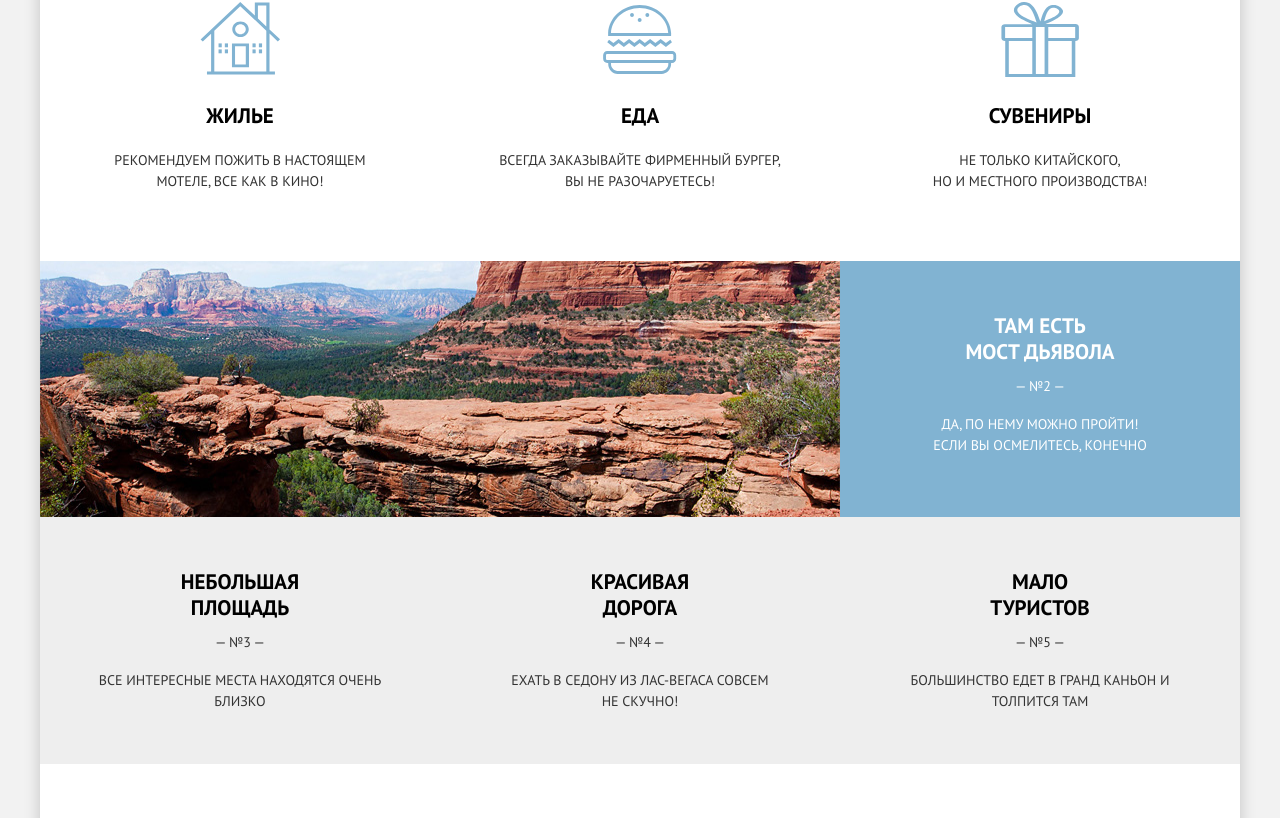
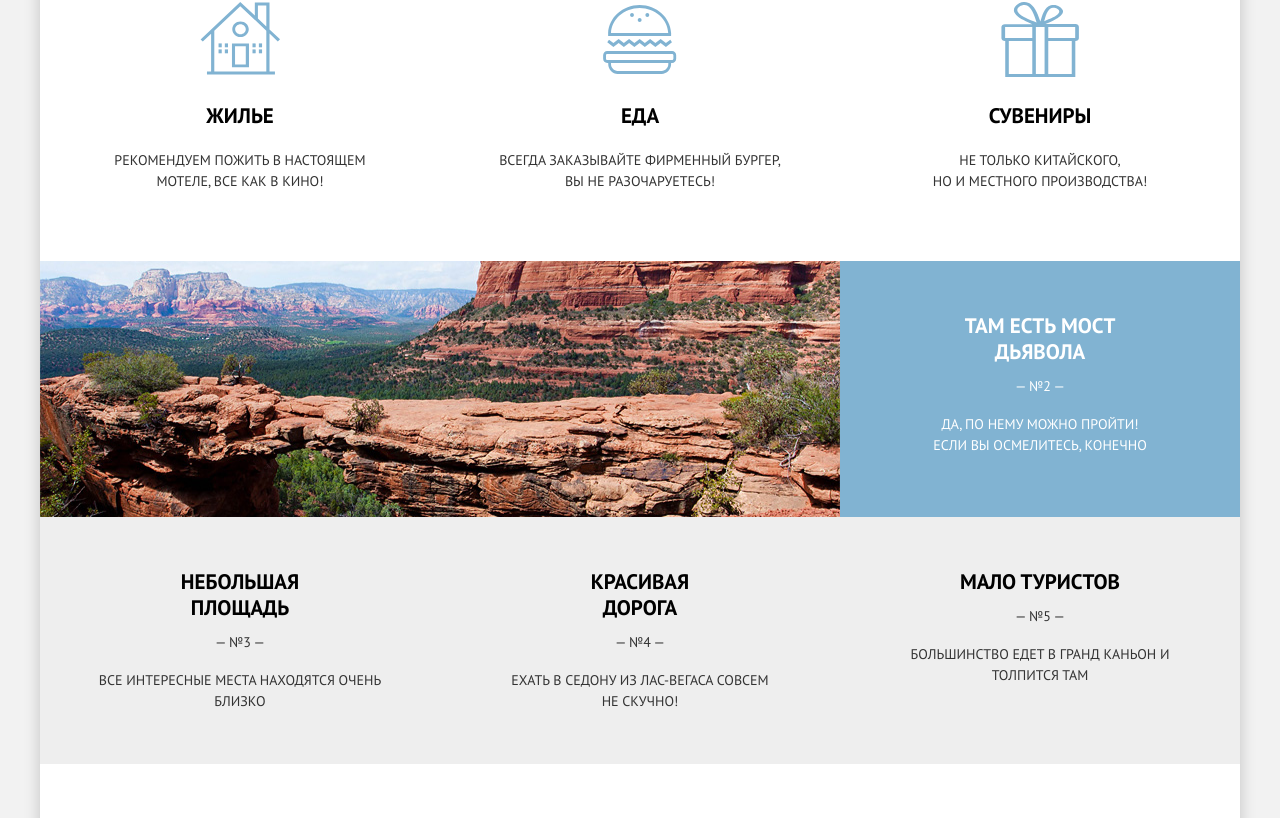
Before and after one commit to htmlacademy-adaptive/2206893-sedona-28, a website: page source/index.html in a window 1280 px wide. Shown: the part 1103-1921 px from the top of the page. Drawn offline with nearby package versions, Linux system fonts and the light colour scheme; files that its build step writes are made by us from their sources.

Commit message:
Редактирует отступ в advantages

```diff
--- a/source/less/blocks/main/advantages.less
+++ b/source/less/blocks/main/advantages.less
@@ -92,7 +92,7 @@
   }
 
   @media (min-width: @desktop-width) {
-    padding: 0 75px;
+    padding: 0 70px;
   }
 }
 
```
